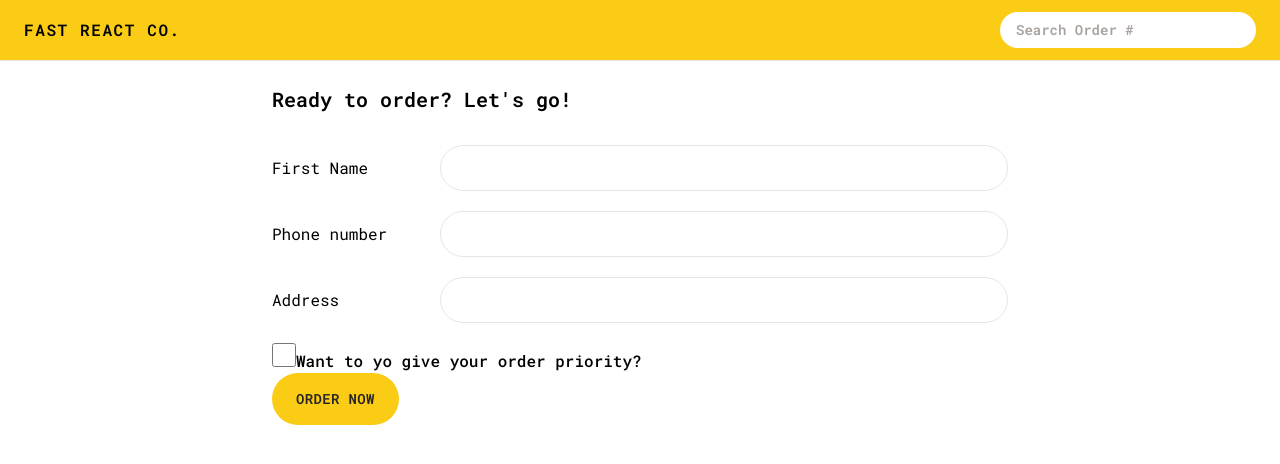
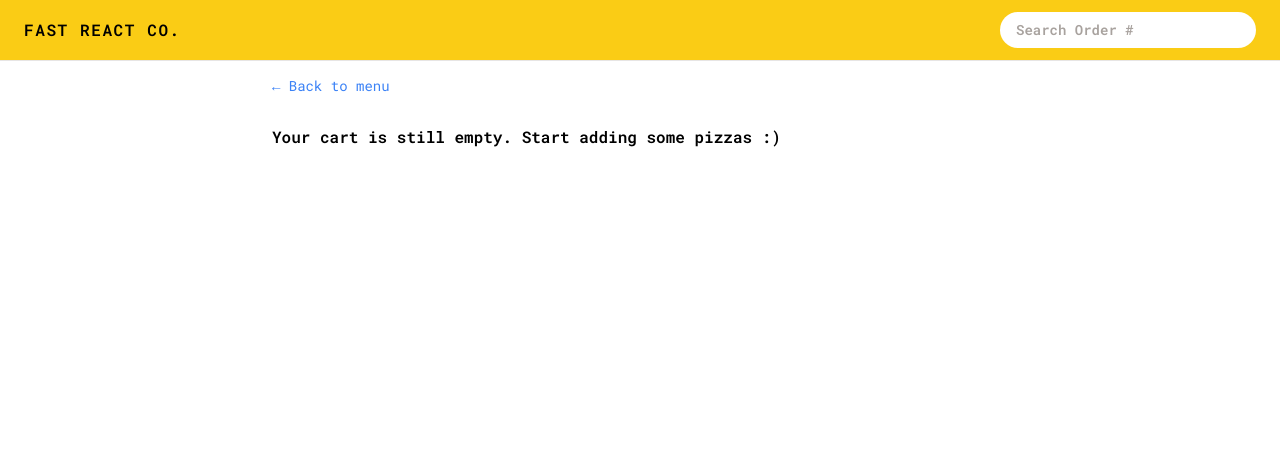
Before and after one commit to itsmahdi62/Meshkin.co, a React (Create React App) app in the folder front-end/: page /order/new in a window 1280 px wide. Shown: the top 464 px of the page. Built offline with nearby package versions, Linux system fonts and the light colour scheme.

Commit message:
Clear cart after ordering

```diff
--- a/front-end/src/features/order/CreateOrder.jsx
+++ b/front-end/src/features/order/CreateOrder.jsx
@@ -3,7 +3,9 @@ import { Form, redirect, useActionData, useNavigate } from "react-router-dom";
 import { createOrder } from "../../services/apiRestaurant";
 import Button from "../../ui/Button";
 import { useSelector } from "react-redux";
-// https://uibakery.io/regex-library/phone-number
+import { clearCart, getCart } from "../cart/cartSlice";
+import EmptyCart from "../cart/EmptyCart";
+import store from "../../store";
 const isValidPhone = (str) =>
   /^\+?\d{1,4}?[-.\s]?\(?\d{1,3}?\)?[-.\s]?\d{1,4}[-.\s]?\d{1,4}[-.\s]?\d{1,9}$/.test(
     str
@@ -41,7 +43,8 @@ function CreateOrder() {
 
   const formErrors = useActionData();
 
-  const cart = fakeCart;
+  const cart = useSelector(getCart);
+  if (!cart.length) return <EmptyCart />;
 
   return (
     <div className="px-4 py-6">
@@ -126,6 +129,7 @@ export async function action({ request }) {
   if (Object.keys(errors).length > 0) return errors;
   // if everything is ok create new order and redirect
   const newOrder = await createOrder(order);
+  store.dispatch(clearCart());
   return redirect(`/order/${newOrder.id}`);
 }
 
--- a/front-end/src/features/order/Order.jsx
+++ b/front-end/src/features/order/Order.jsx
@@ -53,7 +53,7 @@ function Order() {
 
       <ul className="dive-stone-200 divide-y border-b border-t">
         {cart.map((item) => (
-          <OrderItem item={item} key={item.id} />
+          <OrderItem item={item} key={item.pizzaId} />
         ))}
       </ul>
 
```
